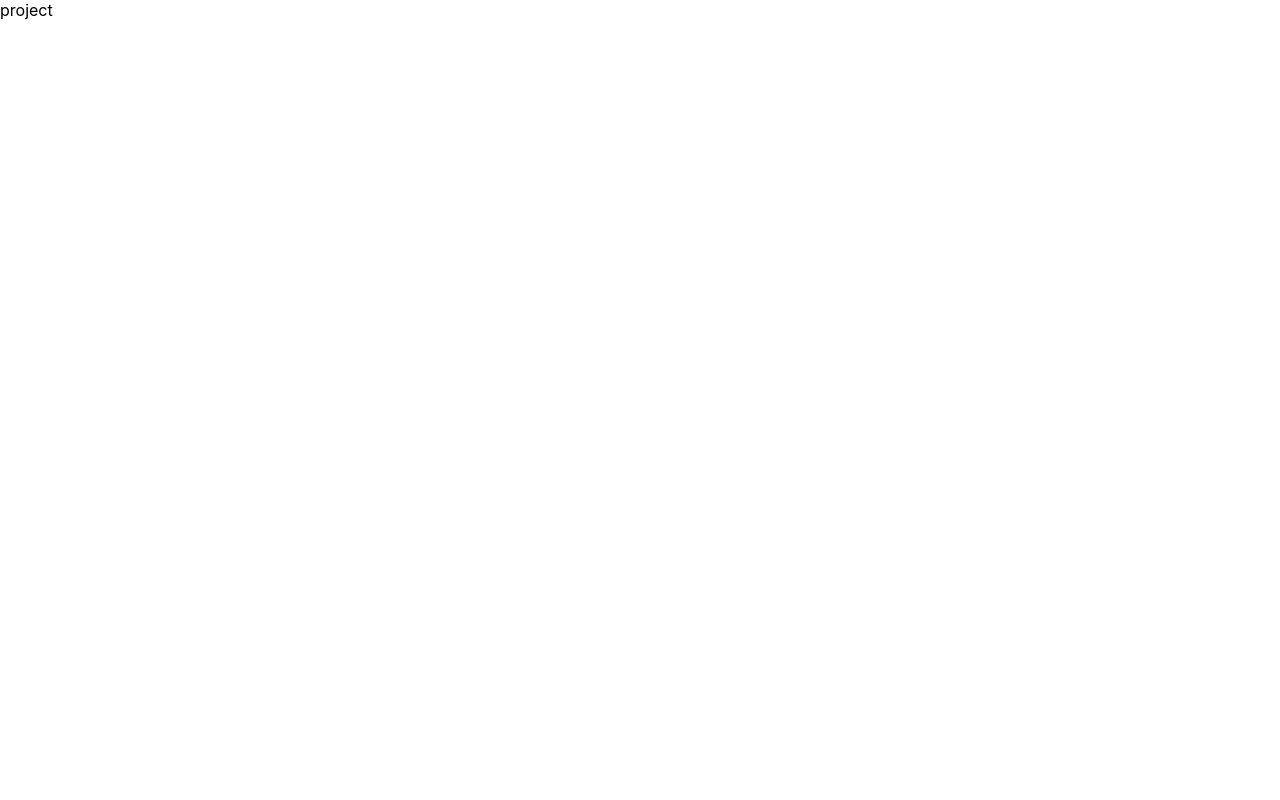
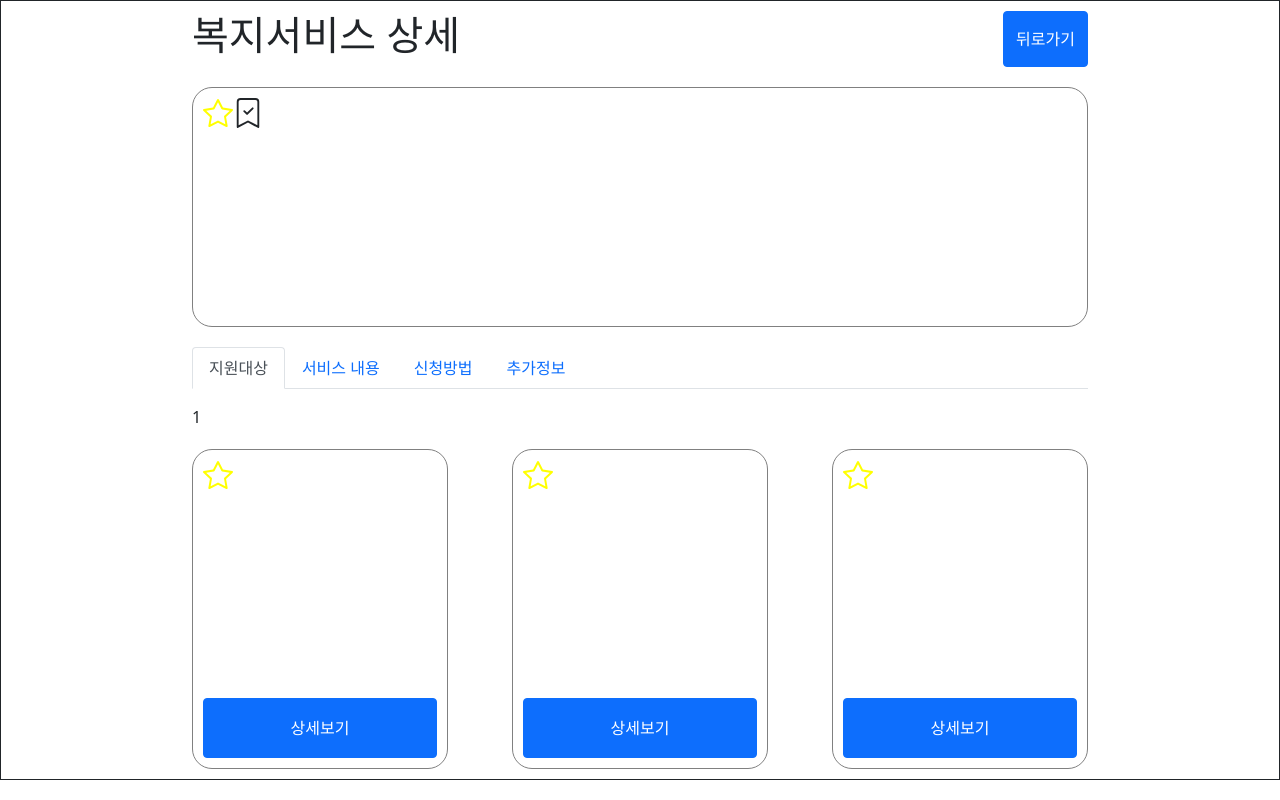
Before and after one commit to seongbiny/soboksobok, a React (Create React App) app in the folder frontend/: page /welfare in a window 1280 px wide. Built offline with nearby package versions, Linux system fonts and the light colour scheme.

Commit message:
Feat: WelfareDetail UI

```diff
--- a/frontend/package.json
+++ b/frontend/package.json
@@ -11,6 +11,7 @@
     "react": "^17.0.2",
     "react-bootstrap": "^2.2.0",
     "react-dom": "^17.0.2",
+    "react-icons": "^4.3.1",
     "react-redux": "^7.2.6",
     "react-router-dom": "^6.2.2",
     "react-scripts": "5.0.0",
--- a/frontend/src/App.js
+++ b/frontend/src/App.js
@@ -1,7 +1,15 @@
 import React from "react";
+import { BrowserRouter as Router, Route, Routes } from "react-router-dom";
+import WelfareDetail from "./pages/WelfareDetail";
 
 function App() {
-  return <div>project</div>;
+  return (
+    <Router>
+      <Routes>
+        <Route path="/welfare" element={<WelfareDetail />} />
+      </Routes>
+    </Router>
+  );
 }
 
 export default App;
--- /dev/null
+++ b/frontend/src/components/WelfareCard.js
@@ -0,0 +1,42 @@
+import React, { useState } from "react";
+import { Button } from "react-bootstrap";
+import { BsStarFill, BsStar } from "react-icons/bs";
+import styled from "styled-components";
+
+const StyledBox = styled.div`
+  display: grid;
+  grid-template-rows: 80% 20%;
+  box-sizing: border-box;
+  border: 1px solid gray;
+  width: 20vw;
+  height: 40vh;
+  border-radius: 20px;
+  padding: 10px;
+`;
+
+function WelfareCard() {
+  const [likeBtn, setLikeBtn] = useState(false);
+  return (
+    <StyledBox>
+      {likeBtn ? (
+        <BsStarFill
+          size="30"
+          color="yellow"
+          onClick={() => {
+            setLikeBtn(false);
+          }}
+        />
+      ) : (
+        <BsStar
+          size="30"
+          color="yellow"
+          onClick={() => {
+            setLikeBtn(true);
+          }}
+        />
+      )}
+      <Button variant="primary">상세보기</Button>{" "}
+    </StyledBox>
+  );
+}
+export default WelfareCard;
--- /dev/null
+++ b/frontend/src/components/WelfareDetail.js/DetailMain.js
@@ -0,0 +1,63 @@
+import React, { useState } from "react";
+import styled from "styled-components";
+import {
+  BsBookmarkCheck,
+  BsBookmarkDashFill,
+  BsStarFill,
+  BsStar,
+} from "react-icons/bs";
+
+const StyledMain = styled.div`
+  box-sizing: border-box;
+  height: 30vh;
+  width: 70vw;
+  border: 1px solid gray;
+  border-radius: 20px;
+  margin: 10px;
+  padding: 10px;
+`;
+
+function DetailMain() {
+  const [likeBtn, setLikeBtn] = useState(false);
+  const [checkBtn, setCheckBtn] = useState(false);
+
+  return (
+    <div>
+      <StyledMain>
+        {likeBtn ? (
+          <BsStarFill
+            size="30"
+            color="yellow"
+            onClick={() => {
+              setLikeBtn(false);
+            }}
+          />
+        ) : (
+          <BsStar
+            size="30"
+            color="yellow"
+            onClick={() => {
+              setLikeBtn(true);
+            }}
+          />
+        )}
+        {checkBtn ? (
+          <BsBookmarkDashFill
+            size="30"
+            onClick={() => {
+              setCheckBtn(false);
+            }}
+          />
+        ) : (
+          <BsBookmarkCheck
+            size="30"
+            onClick={() => {
+              setCheckBtn(true);
+            }}
+          />
+        )}
+      </StyledMain>
+    </div>
+  );
+}
+export default DetailMain;
--- /dev/null
+++ b/frontend/src/components/WelfareDetail.js/DetailTabs.js
@@ -0,0 +1,36 @@
+import React from "react";
+import styled from "styled-components";
+import { Tabs, Tab } from "react-bootstrap";
+
+const StyledTab = styled.div`
+  box-sizing: border-box;
+
+  width: 70vw;
+  margin: 10px;
+`;
+
+function DetailTabs() {
+  return (
+    <StyledTab>
+      <Tabs
+        defaultActiveKey="지원대상"
+        id="uncontrolled-tab-example"
+        className="mb-3"
+      >
+        <Tab eventKey="지원대상" title="지원대상">
+          1
+        </Tab>
+        <Tab eventKey="서비스 내용" title="서비스 내용">
+          2
+        </Tab>
+        <Tab eventKey="신청방법" title="신청방법">
+          3
+        </Tab>
+        <Tab eventKey="추가정보" title="추가정보">
+          4
+        </Tab>
+      </Tabs>
+    </StyledTab>
+  );
+}
+export default DetailTabs;
--- /dev/null
+++ b/frontend/src/pages/WelfareDetail.jsx
@@ -0,0 +1,45 @@
+import React from 'react';
+import { Button } from 'react-bootstrap';
+import styled from 'styled-components';
+import { useNavigate } from 'react-router-dom';
+import DetailTabs from '../components/WelfareDetail.js/DetailTabs';
+import DetailMain from '../components/WelfareDetail.js/DetailMain';
+import WelfareCard from '../components/WelfareCard';
+
+const StyledContainer = styled.div`
+    box-sizing: border-box;
+    border: 1px solid;
+    display: grid;
+    justify-content: center;
+`;
+const StyledCard = styled.div`
+    display: flex;
+    justify-content: space-between;
+    margin: 10px;
+`;
+const StyledTop = styled.div`
+    display: flex;
+    justify-content: space-between;
+    margin: 10px;
+`;
+
+function WelfareDetail(){
+    let navigate = useNavigate();
+
+    return(
+        <StyledContainer>
+            <StyledTop>
+                <h1>복지서비스 상세</h1>
+                <Button variant="primary" onClick={()=>{ navigate('/') }}>뒤로가기</Button>
+            </StyledTop>
+            <DetailMain />
+            <DetailTabs />
+            <StyledCard>
+                <WelfareCard />
+                <WelfareCard />
+                <WelfareCard />
+            </StyledCard>
+        </StyledContainer>
+    )
+}
+export default WelfareDetail;
```
Also changed, not shown: frontend/src/index.js (+7 -6 lines), 1 other file (tests, documents, lock files or other folders).
